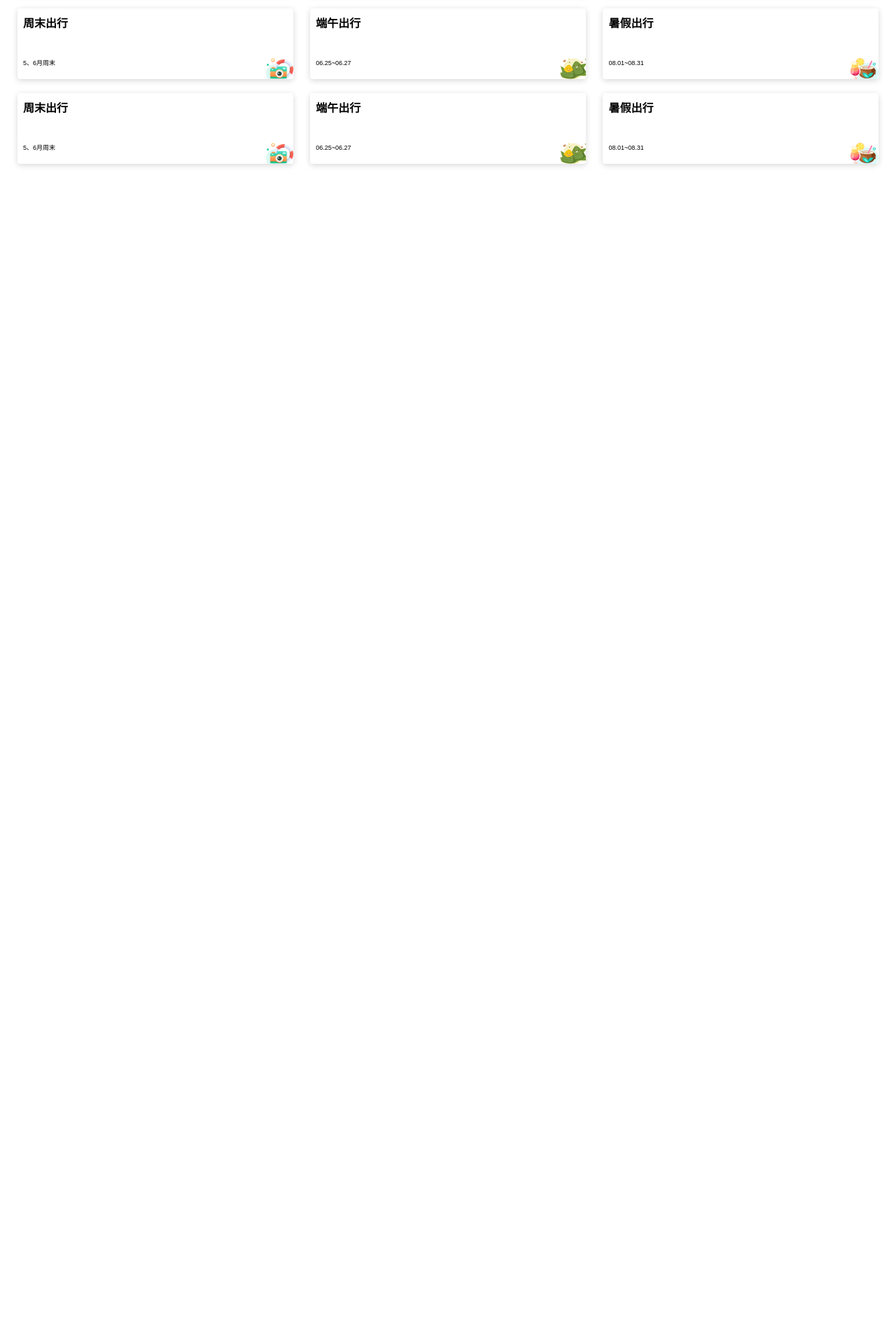
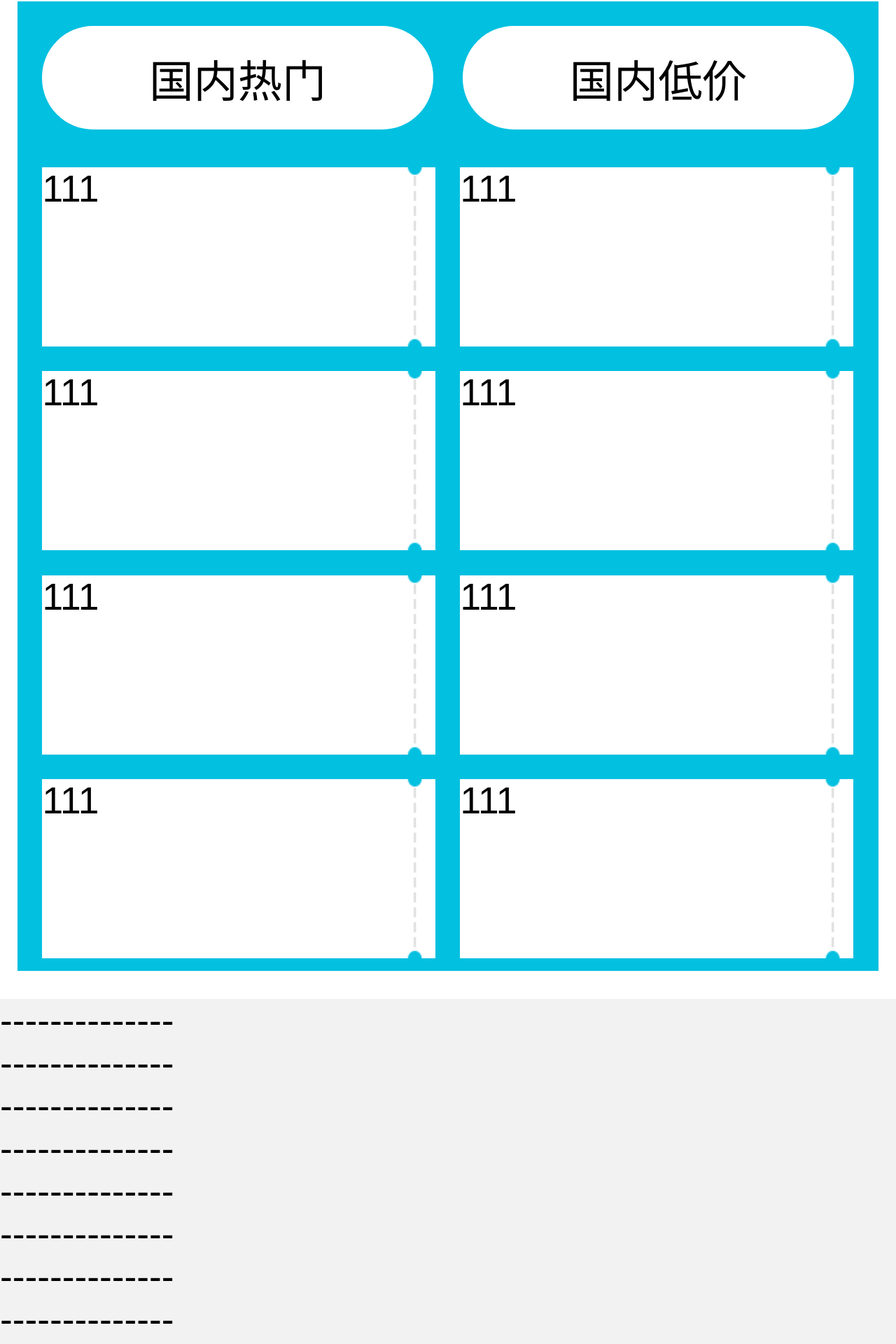
Before and after one commit to githubchx12380/vue-air-phone, a Vue app: page / in a window 1280 px wide. Shown: the part 1732-3652 px from the top of the page at 70% size. Before the commit the page ends 2016 px from the top, so only its background shows below. Built offline with nearby package versions, Linux system fonts and the light colour scheme; no server answers.

Commit message:
flight commend Item

```diff
--- /dev/null
+++ b/src/components/commend/LowAirDataTab.vue
@@ -0,0 +1,56 @@
+<template>
+  <div class="low-data">
+      <div class="data-tab-item">
+          <span>国内热门</span>
+          <span>国内低价</span>
+      </div>
+
+        <div class="low-item-parent">
+             <LowAirItem />
+             <LowAirItem />
+             <LowAirItem />
+             <LowAirItem />
+             <LowAirItem />
+             <LowAirItem />
+             <LowAirItem />
+             <LowAirItem />
+        </div>
+  </div>
+</template>
+
+<script>
+import LowAirItem from './LowAirItem'
+export default {
+    components:{
+        LowAirItem
+    }
+}
+</script>
+
+<style scoped lang="less">
+.low-data{
+    background-color: #02c0e0;
+    .data-tab-item{
+        display: flex;
+        background-color: #02c0e0;
+        padding: 2.778vw 2.778vw;
+        justify-content: space-between;
+        span{
+            padding: 2.222vw 4.611vw;
+            font-size: 4.944vw;
+            width: 38%;
+            display: flex;
+            justify-content: center;
+            align-items: center;
+            background-color: white;
+            border-radius: 5.722vw;
+        }
+    }
+}
+.low-item-parent{
+    padding: 0 2.778vw;
+    display: flex;
+    justify-content: space-between;
+    flex-wrap: wrap;
+}
+</style>
--- /dev/null
+++ b/src/components/commend/LowAirItem.vue
@@ -0,0 +1,24 @@
+<template>
+  <div class="low-item">
+      <div>
+        111
+      </div>
+  </div>
+</template>
+
+<script>
+export default {
+
+}
+</script>
+
+<style scoped lang="less">
+.low-item{
+  margin: 1.389vw 0;
+  width: 48.5%;
+  height: 20vw;
+  background-image: url('../../assets/img/low-price-img.png');
+  background-size: 100% 20vw;
+  background-repeat: no-repeat;
+}
+</style>
--- a/src/components/commend/Lowprice.vue
+++ b/src/components/commend/Lowprice.vue
@@ -4,16 +4,18 @@
       <h3 class="col-title-ico">超值低价</h3>
 
       <low-price-tab></low-price-tab>
-      <low-price-tab></low-price-tab>
-      <low-price-tab></low-price-tab>
+
+      <low-air-data-tab></low-air-data-tab>
   </div>
 </template>
 
 <script>
 import LowPriceTab from './LowpriceTab'
+import LowAirDataTab from './LowAirDataTab'
 export default {
   components:{
-    LowPriceTab
+    LowPriceTab,
+    LowAirDataTab
   }
 }
 </script>
--- a/src/views/air/Flight.vue
+++ b/src/views/air/Flight.vue
@@ -4,6 +4,22 @@
      <tab-list></tab-list>
      <commend></commend>
      <low-price></low-price>
+     <div>--------------</div>
+     <div>--------------</div>
+     <div>--------------</div>
+     <div>--------------</div>
+     <div>--------------</div>
+     <div>--------------</div>
+     <div>--------------</div>
+     <div>--------------</div>
+     <div>--------------</div>
+     <div>--------------</div>
+     <div>--------------</div>
+     <div>--------------</div>
+     <div>--------------</div>
+     <div>--------------</div>
+     <div>--------------</div>
+     <div>--------------</div>
   </div>
 </template>
 
```
Also changed, not shown: src/assets/img/low-price-img.png (added).
